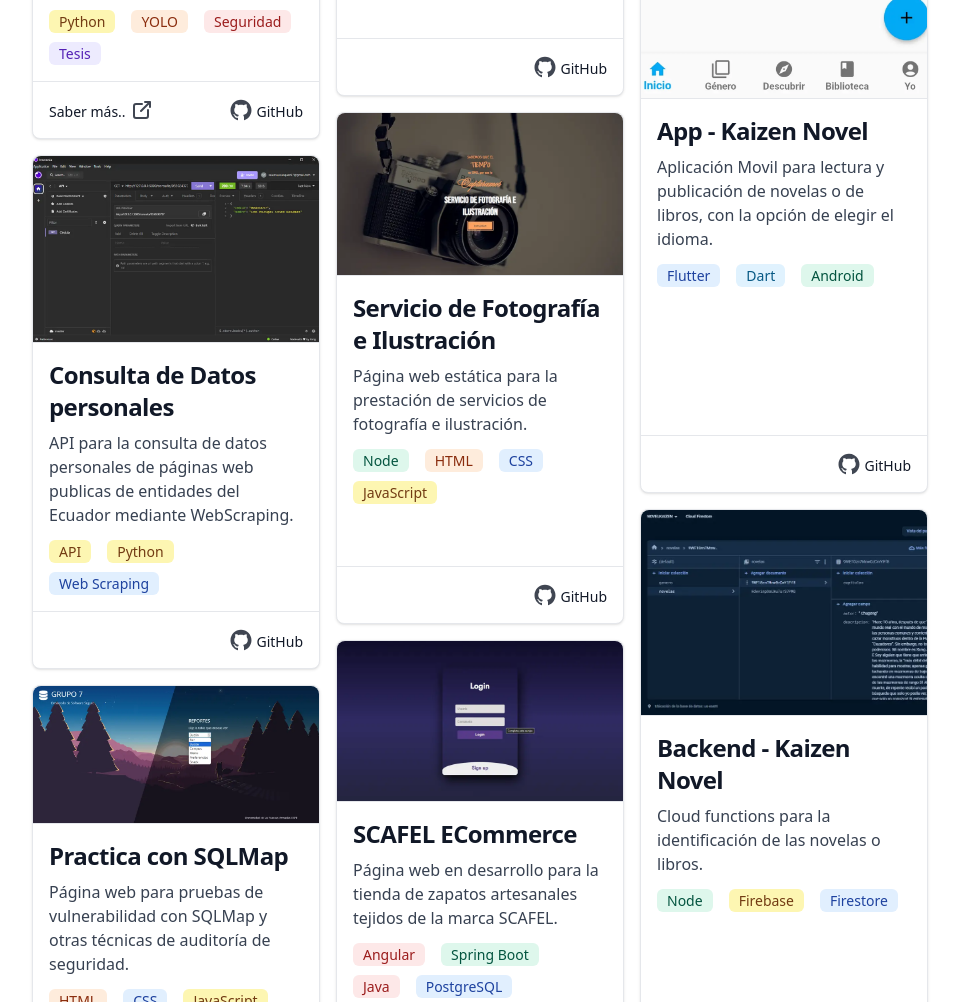
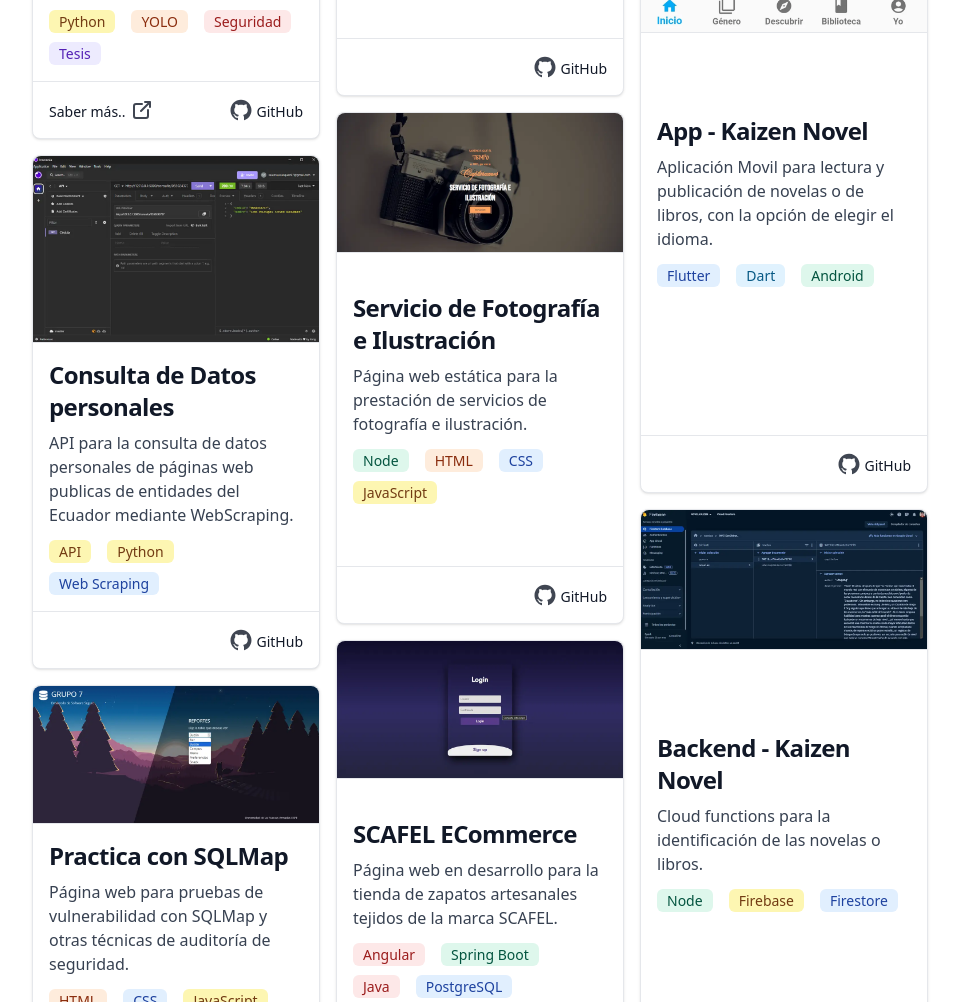
Before and after one commit to salema97/salema97.github.io, an Astro site: page / in a window 1280 px wide. Shown: the part 2876-3878 px from the top of the page, without its empty margins (160-1119 px from the left). Built offline with nearby package versions, Linux system fonts and the light colour scheme; Astro itself is replaced by a stand-in of ours; a web font is replaced by a local one.

```diff
--- a/src/components/js/ProjectCard.jsx
+++ b/src/components/js/ProjectCard.jsx
@@ -8,7 +8,7 @@
 	return (
 		<div class="grid rounded-lg border border-gray-200 bg-white shadow dark:border-gray-700 dark:bg-gray-800">
 			<img
-				class="h-full w-auto rounded-t-lg border-b border-gray-200 object-cover align-top dark:border-gray-600"
+				class="h-[fill-available] rounded-t-lg border-b border-gray-200 object-cover align-top dark:border-gray-600"
 				src={image}
 				alt=""
 			/>
```
